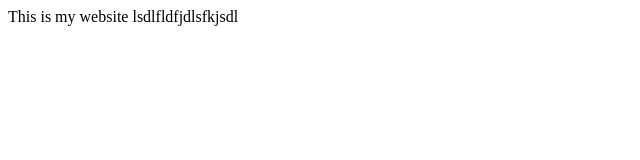
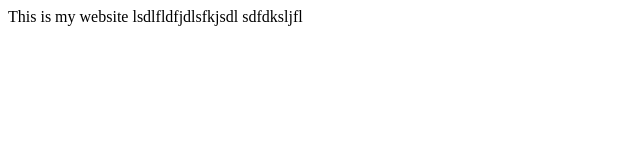
Before and after one commit to PRASHANTMHAMUNKAR/lenovolaptoplocalrepo, a plain HTML site: page index.html in a window 1280 px wide. Shown: the full height of the page, 0-640 px from the left. Drawn offline with Linux system fonts and the light colour scheme.

Commit message:
index file v3

```diff
--- a/index.html
+++ b/index.html
@@ -8,5 +8,6 @@
 <body>
 <h>This is my website</h>
 lsdlfldfjdlsfkjsdl
+sdfdksljfl
 </body>
 </html>
```
